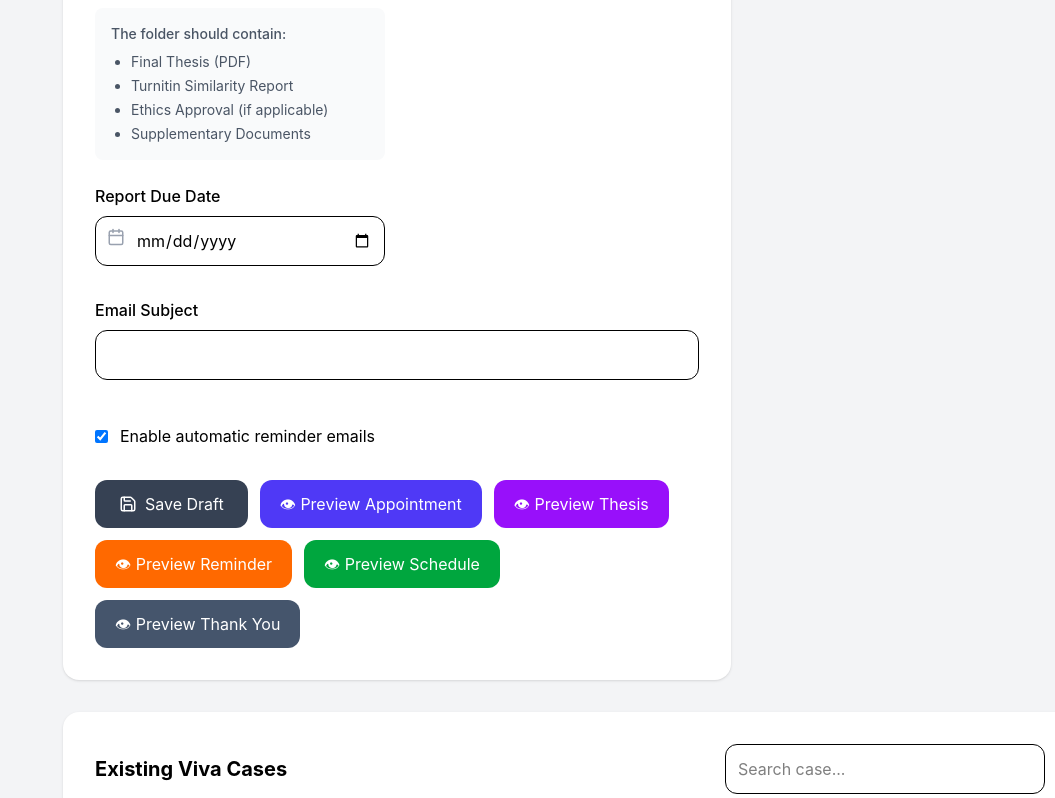
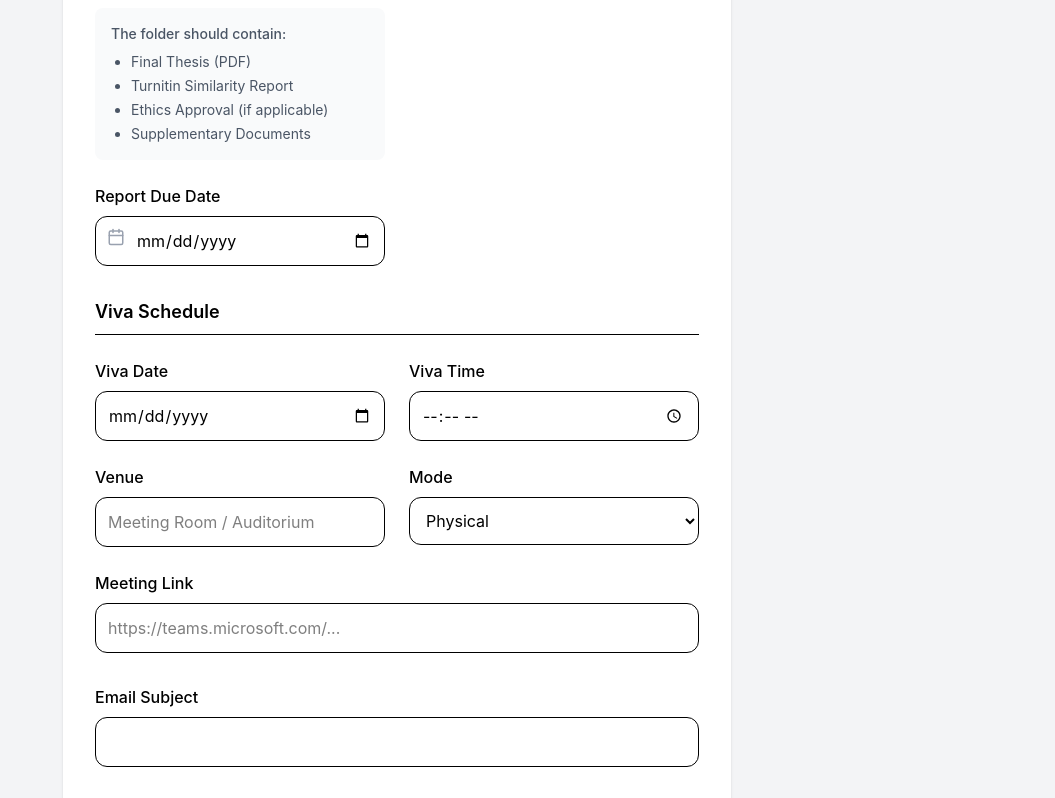
Before and after one commit to hazwanihanafi-commits/VivaVoceTrack, a React (Vite) app in the folder frontend/: page /vivacases in a window 1280 px wide. Shown: the part 1037-1835 px from the top of the page, without its empty margins (225-1280 px from the left). Built offline with nearby package versions, Linux system fonts and the light colour scheme; no server answers.

Commit message:
Update VivaCaseForm.jsx

```diff
--- a/frontend/src/components/vivacases/VivaCaseForm.jsx
+++ b/frontend/src/components/vivacases/VivaCaseForm.jsx
@@ -428,6 +428,93 @@ export default function VivaCaseForm({
 
         </div>
 
+        {/* ============================= */}
+{/* Viva Schedule */}
+{/* ============================= */}
+
+<div className="md:col-span-2 mt-2">
+  <h3 className="border-b pb-2 text-lg font-semibold">
+    Viva Schedule
+  </h3>
+</div>
+
+<div>
+  <label className="mb-2 block font-medium">
+    Viva Date
+  </label>
+
+  <input
+    type="date"
+    name="vivaDate"
+    value={form.vivaDate}
+    onChange={updateField}
+    className="w-full rounded-xl border p-3"
+  />
+</div>
+
+<div>
+  <label className="mb-2 block font-medium">
+    Viva Time
+  </label>
+
+  <input
+    type="time"
+    name="vivaTime"
+    value={form.vivaTime}
+    onChange={updateField}
+    className="w-full rounded-xl border p-3"
+  />
+</div>
+
+<div>
+  <label className="mb-2 block font-medium">
+    Venue
+  </label>
+
+  <input
+    type="text"
+    name="vivaVenue"
+    value={form.vivaVenue}
+    onChange={updateField}
+    placeholder="Meeting Room / Auditorium"
+    className="w-full rounded-xl border p-3"
+  />
+</div>
+
+<div>
+  <label className="mb-2 block font-medium">
+    Mode
+  </label>
+
+  <select
+    name="vivaMode"
+    value={form.vivaMode}
+    onChange={updateField}
+    className="w-full rounded-xl border p-3"
+  >
+    <option value="Physical">Physical</option>
+    <option value="Online">Online</option>
+    <option value="Hybrid">Hybrid</option>
+  </select>
+</div>
+
+{form.vivaMode !== "Physical" && (
+  <div className="md:col-span-2">
+    <label className="mb-2 block font-medium">
+      Meeting Link
+    </label>
+
+    <input
+      type="url"
+      name="meetingLink"
+      value={form.meetingLink}
+      onChange={updateField}
+      placeholder="https://teams.microsoft.com/..."
+      className="w-full rounded-xl border p-3"
+    />
+  </div>
+)}
+
                 {/* Email */}
 
       </div>
```
